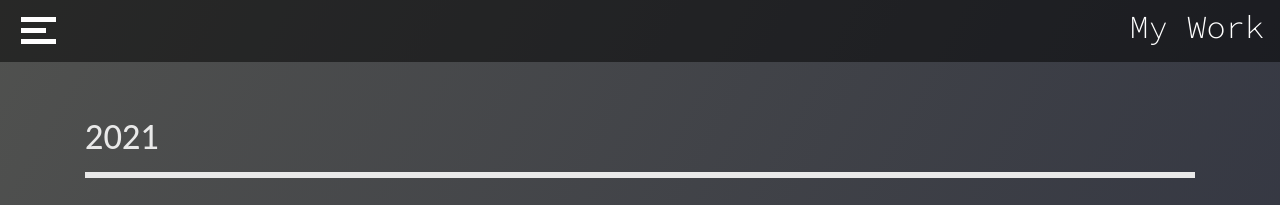
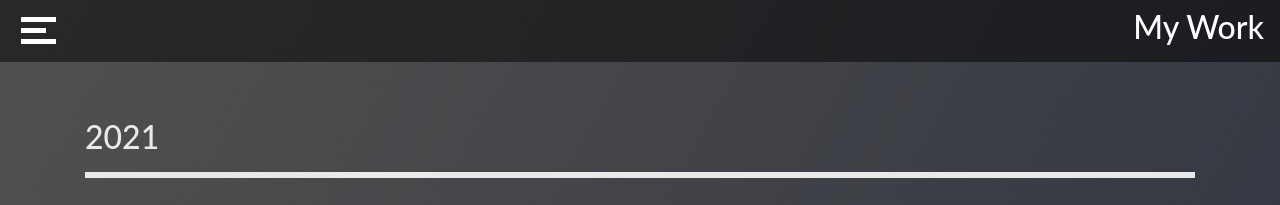
Before and after one commit to Tony8egan/www.TonesDesigns, a Jekyll site: the page built from Projects.markdown, in a window 1280 px wide. Shown: the top 205 px of the page. Built offline with Jekyll 4.4.1, drawn with Linux system fonts in a browser that asks for light colours; nearby versions of some CDN libraries.

Commit message:
Update Projects.html

```diff
--- a/_layouts/Projects.html
+++ b/_layouts/Projects.html
@@ -12,10 +12,6 @@
         <link rel="stylesheet" href="https://fonts.googleapis.com/css?family=Oxanium">
         <link rel="icon" type="image/png" href="images/TD2.png">
       <link rel="shortcut icon" type="image/png" href="images/TD2.png">
-
-                <link rel="preconnect" href="https://fonts.googleapis.com">
-<link rel="preconnect" href="https://fonts.gstatic.com" crossorigin>
-<link href="https://fonts.googleapis.com/css2?family=Montserrat&family=Roboto+Slab:wght@300;400&family=Source+Code+Pro:wght@200;300&display=swap" rel="stylesheet">
 
 
    </head>
@@ -36,9 +32,7 @@
                 <div class="bar3" style = "margin-left:5px;cursor:pointer;"></div>
             </div>
 
-              <H2 style="color:white;text-align:center;font-family: 'Montserrat', sans-serif;
-        font-family: 'Roboto Slab', serif;
-        font-family: 'Source Code Pro', monospace;">My Work</H2>
+              <H2 style="color:white;text-align:center;">My Work</H2>
 
 
           </nav>
```
